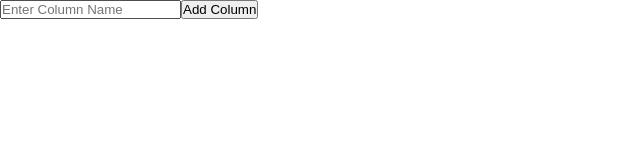
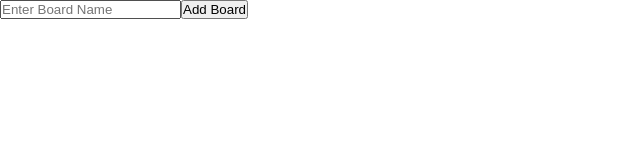
Before and after one commit to Prajwal-Pawar/projectflow-electron, a React (Vite) app: page /board/1 in a window 1280 px wide. Shown: the top 160 px of the page, without its empty margins (0-640 px from the left). Built offline with nearby package versions, Linux system fonts and the light colour scheme.

Commit message:
added BoardManager

```diff
--- a/src/renderer/components/App.tsx
+++ b/src/renderer/components/App.tsx
@@ -1,13 +1,15 @@
 import { DragDropContext } from "react-beautiful-dnd";
 import "../styles/App.css";
 import Board from "./Board";
+import BoardManager from "./BoardManager";
 
 function App() {
   const handleDragEnd = () => {};
 
   return (
     <DragDropContext onDragEnd={handleDragEnd}>
-      <Board />
+      {/* <Board /> */}
+      <BoardManager />
     </DragDropContext>
   );
 }
--- /dev/null
+++ b/src/renderer/components/BoardManager.tsx
@@ -0,0 +1,59 @@
+import { useState } from "react";
+import Board from "./Board";
+
+const BoardManager = () => {
+  const [boards, setBoards] = useState([] as any);
+  const [newBoardName, setNewBoardName] = useState("");
+
+  // add boards
+  const handleAddBoard = () => {
+    if (newBoardName.trim() === "") {
+      return;
+    }
+
+    const newBoard = {
+      id: `board-${Date.now()}`,
+      name: newBoardName,
+    };
+
+    setBoards((prevBoards: any) => [...prevBoards, newBoard]);
+    setNewBoardName("");
+  };
+
+  // delete boards
+  const handleDeleteBoard = (boardId: string) => {
+    setBoards((prevBoards: any) =>
+      prevBoards.filter((board: any) => board.id !== boardId)
+    );
+  };
+
+  return (
+    <div className="board-manager">
+      <div className="add-board">
+        <input
+          type="text"
+          value={newBoardName}
+          placeholder="Enter Board Name"
+          onChange={(e) => setNewBoardName(e.target.value)}
+        />
+
+        <button onClick={handleAddBoard}>Add Board</button>
+      </div>
+
+      <div className="boards">
+        {boards.map((board: any) => (
+          <div key={board.id} className="board-wrapper">
+            <h2>{board.name}</h2>
+            <button onClick={() => handleDeleteBoard(board.id)}>
+              Delete Board
+            </button>
+
+            <Board />
+          </div>
+        ))}
+      </div>
+    </div>
+  );
+};
+
+export default BoardManager;
```
